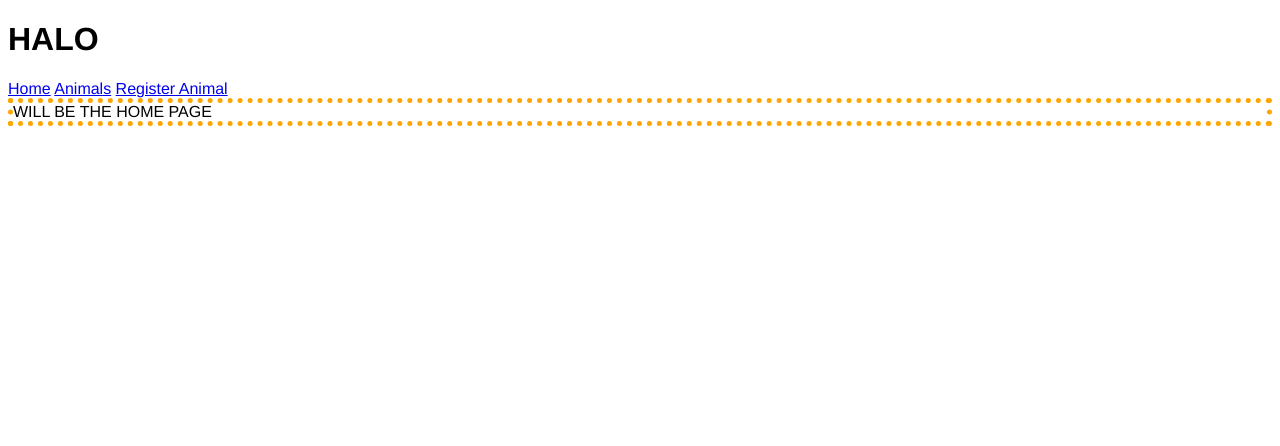
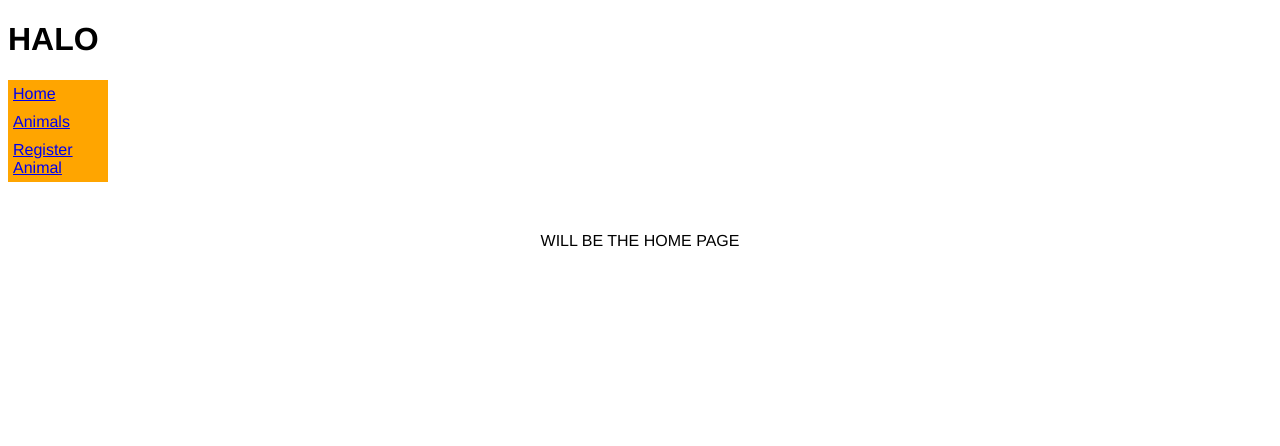
Before and after one commit to fraserjamieson/vet_project, a Flask app: page / in a window 1280 px wide. Shown: the top 446 px of the page. Before the commit the page ends 126 px from the top, so only its background shows below. Run offline with Flask 2, Linux system fonts and the light colour scheme.

Commit message:
tab navigation html tags added for UX

```diff
--- a/static/style.css
+++ b/static/style.css
@@ -16,10 +16,10 @@
           /* HEADER */
 
           .animal-header {
-            font: 800;
+            font: 1200;
           }
 
-          li a {
+          header div {
             display: block;
             width: 100px;
             background-color: orange;
@@ -34,8 +34,16 @@
             font-family: 'Fugaz One', cursive;
           }
 
-          .home-container {
-            border: 5px dotted orange;
+    /* HOME */
+
+          .home-header {
+            padding: 50px;
+            text-align: center;
+          }
+
+          .home-body {
+            font-family: "Helvetica", arial, sans-serif; font-size: 16px;
+            height: 100%;
           }
 
     /* ANIMALS */
--- a/templates/base.html
+++ b/templates/base.html
@@ -16,19 +16,14 @@
 
         <h1 class="animal-header">HALO</h1>
 
-          <div class="w3-bar w3-black">
-            <a href="/" class="w3-bar-item w3-button">Home</a>
-            <a href="/animals" class="w3-bar-item w3-button">Animals</a>
-            <a href="/animals/new" class="w3-bar-item w3-button">Register Animal</a>
-          </div>
+            <div tabindex="1"><a href="/" class="w3-bar-item w3-button">Home</a></div>
+            <div tabindex="2"><a href="/animals" class="w3-bar-item w3-button">Animals</a></div>
+            <div tabindex="3"><a href="/animals/new" class="w3-bar-item w3-button">Register Animal</a></div>
 
     </header>
-      <div class="home-container">
 
         {% block home %}
         {% endblock %}
-
-      </div>
 
         {% block content %}
         {% endblock %}
--- a/templates/index.html
+++ b/templates/index.html
@@ -1,8 +1,8 @@
 {% extends "base.html" %}
 {% block home %}
 
-
-<div> WILL BE THE HOME PAGE</div>
-
+<section class="home-body">
+<div class="home-header"> WILL BE THE HOME PAGE</div>
+</section>
 
 {% endblock %}
```
